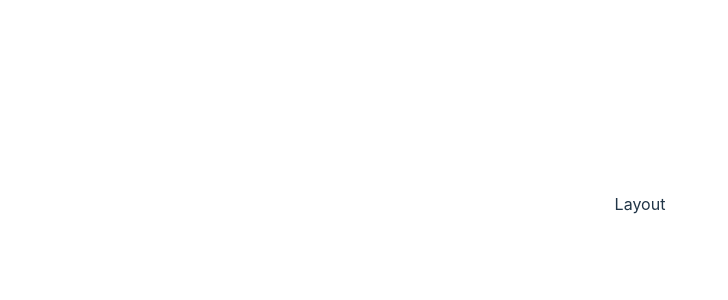
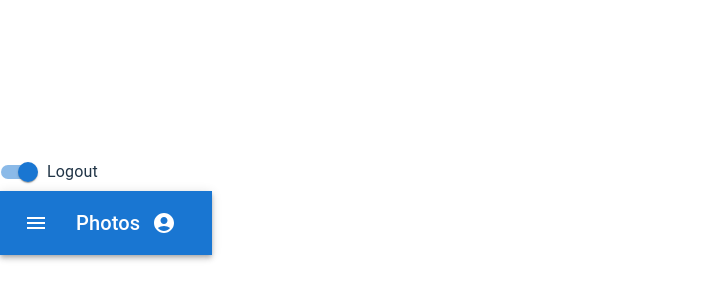
Before and after one commit to Melvin228/appolo-io, a React (Vite) app: page / in a window 1280 px wide. Shown: the part 196-496 px from the top of the page, without its empty margins (0-728 px from the left). Built offline with nearby package versions, Linux system fonts and the light colour scheme.

Commit message:
feat: Added navbar(initial)

```diff
--- a/package.json
+++ b/package.json
@@ -4,12 +4,16 @@
   "version": "0.0.0",
   "type": "module",
   "scripts": {
-    "start":"vite",
+    "start": "vite",
     "dev": "vite",
     "build": "tsc && vite build",
     "preview": "vite preview"
   },
   "dependencies": {
+    "@emotion/react": "^11.10.6",
+    "@emotion/styled": "^11.10.6",
+    "@mui/icons-material": "^5.11.9",
+    "@mui/material": "^5.11.10",
     "react": "^18.2.0",
     "react-dom": "^18.2.0",
     "react-router": "^6.8.1"
--- a/src/App.tsx
+++ b/src/App.tsx
@@ -1,5 +1,4 @@
-import "./App.css";
-import Layout from "./components/layout/layout";
+import Layout from "./components/Layout/layout";
 
 function App() {
   return (
--- /dev/null
+++ b/src/components/Header/header.tsx
@@ -0,0 +1,97 @@
+import AccountCircle from "@mui/icons-material/AccountCircle";
+import MenuIcon from "@mui/icons-material/Menu";
+import AppBar from "@mui/material/AppBar";
+import Box from "@mui/material/Box";
+import FormControlLabel from "@mui/material/FormControlLabel";
+import FormGroup from "@mui/material/FormGroup";
+import IconButton from "@mui/material/IconButton";
+import Menu from "@mui/material/Menu";
+import MenuItem from "@mui/material/MenuItem";
+import Switch from "@mui/material/Switch";
+import Toolbar from "@mui/material/Toolbar";
+import Typography from "@mui/material/Typography";
+import React from "react";
+
+const Header = () => {
+  const [auth, setAuth] = React.useState(true);
+  const [anchorEl, setAnchorEl] = React.useState<null | HTMLElement>(null);
+
+  const handleChange = (event: React.ChangeEvent<HTMLInputElement>) => {
+    setAuth(event.target.checked);
+  };
+
+  const handleMenu = (event: React.MouseEvent<HTMLElement>) => {
+    setAnchorEl(event.currentTarget);
+  };
+
+  const handleClose = () => {
+    setAnchorEl(null);
+  };
+
+  return (
+    <Box sx={{ flexGrow: 1 }}>
+      <FormGroup>
+        <FormControlLabel
+          control={
+            <Switch
+              checked={auth}
+              onChange={handleChange}
+              aria-label="login switch"
+            />
+          }
+          label={auth ? "Logout" : "Login"}
+        />
+      </FormGroup>
+      <AppBar position="static">
+        <Toolbar>
+          <IconButton
+            size="large"
+            edge="start"
+            color="inherit"
+            aria-label="menu"
+            sx={{ mr: 2 }}
+          >
+            <MenuIcon />
+          </IconButton>
+          <Typography variant="h6" component="div" sx={{ flexGrow: 1 }}>
+            Photos
+          </Typography>
+          {auth && (
+            <div>
+              <IconButton
+                size="large"
+                aria-label="account of current user"
+                aria-controls="menu-appbar"
+                aria-haspopup="true"
+                onClick={handleMenu}
+                color="inherit"
+              >
+                <AccountCircle />
+              </IconButton>
+              <Menu
+                id="menu-appbar"
+                anchorEl={anchorEl}
+                anchorOrigin={{
+                  vertical: "top",
+                  horizontal: "right",
+                }}
+                keepMounted
+                transformOrigin={{
+                  vertical: "top",
+                  horizontal: "right",
+                }}
+                open={Boolean(anchorEl)}
+                onClose={handleClose}
+              >
+                <MenuItem onClick={handleClose}>Profile</MenuItem>
+                <MenuItem onClick={handleClose}>My account</MenuItem>
+              </Menu>
+            </div>
+          )}
+        </Toolbar>
+      </AppBar>
+    </Box>
+  );
+};
+
+export default Header;
--- a/src/components/layout/layout.tsx
+++ b/src/components/layout/layout.tsx
@@ -1,5 +1,11 @@
+import Header from "../Header/header";
+
 const Layout = () => {
-  return <div>Layout</div>;
+  return (
+    <div>
+      <Header />
+    </div>
+  );
 };
 
 export default Layout;
```
Also changed, not shown: 1 other file (tests, documents, lock files or other folders).
